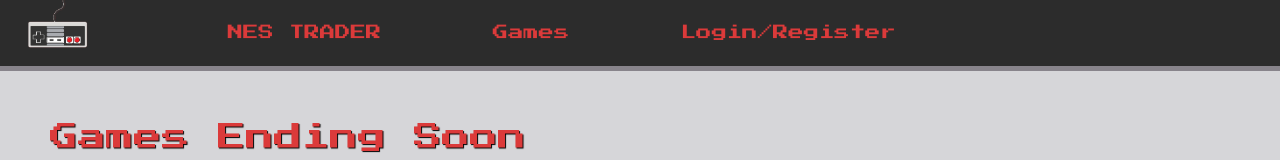
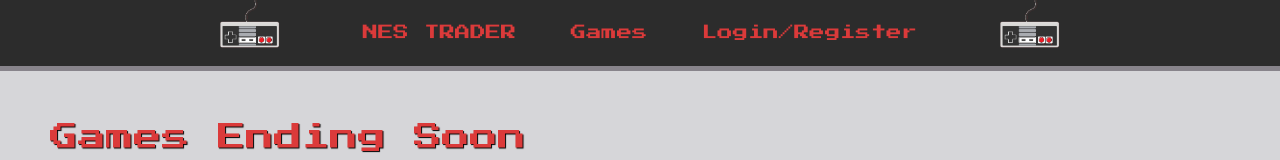
Before and after one commit to yotwingian/Nes-Trader, a React (Vite) app: page / in a window 1280 px wide. Shown: the top 160 px of the page. Built offline with nearby package versions, Linux system fonts and the light colour scheme; no server answers.

Commit message:
Added img to nav bar and aligned to center

```diff
--- a/public/style.css
+++ b/public/style.css
@@ -30,6 +30,8 @@
   flex-direction: row;
   align-items: center;
   justify-content: space-between;
+  margin-left: auto;
+  margin-right: auto;
 }
 
 header a {
--- a/src/components/Nav.jsx
+++ b/src/components/Nav.jsx
@@ -16,10 +16,12 @@
           <Link to="new-item" style={{ textDecoration: 'none' }}>Sell</Link>
           <Link to="my-page" style={{ textDecoration: 'none' }}>{user.username}</Link>
           <button style={{ marginLeft: '10px' }} onClick={login} >Logout</button>  {/*tillfällig styling*/}
+          <img src="../../img/test.png" alt="kontroll"></img>
         </>
       ) : (
         <>
             <Link to="login" style={{ textDecoration: 'none' }}>Login/Register</Link>
+            <img src="../../img/test.png" alt="kontroll"></img>
                  </>
       )}
     </nav>
```
